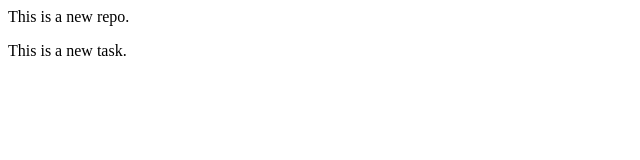
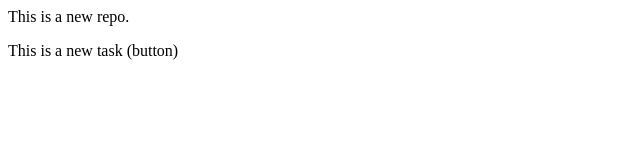
Before and after one commit to anandtrambadiya/local_repo, a plain HTML site: page index.html in a window 1280 px wide. Shown: the full height of the page, 0-640 px from the left. Drawn offline with Linux system fonts and the light colour scheme.

```diff
--- a/index.html
+++ b/index.html
@@ -1,2 +1,2 @@
 <p>This is a new repo.</p>
-<p>This is a new task.</p>
+<p>This is a new task (button)</p>
```
